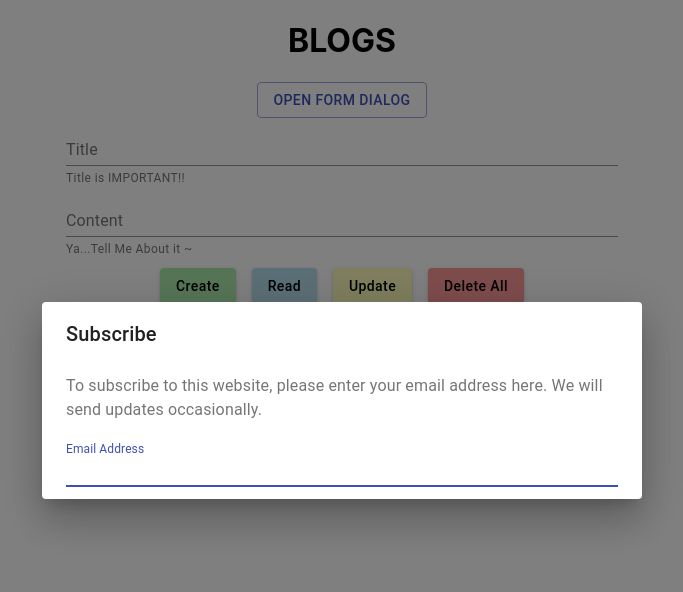
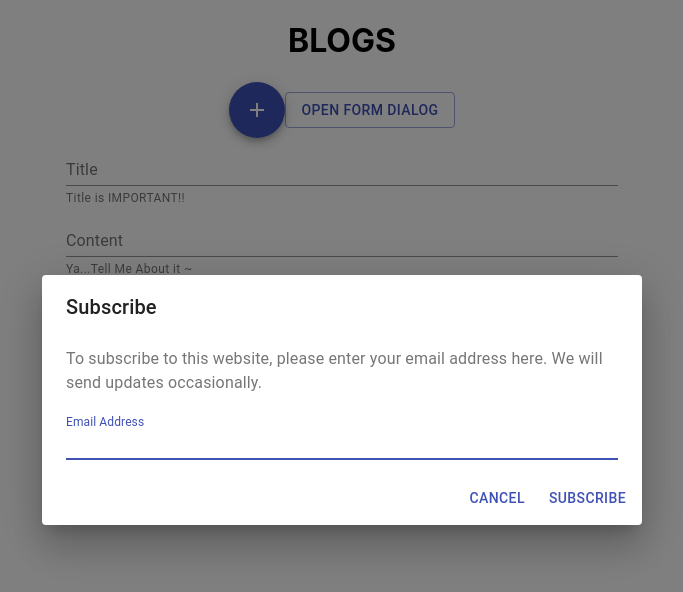
Before and after one commit to StudyAndWorkTogether/blog, a React (Create React App) app: page / in a window 1280 px wide. Both pictures are taken after a click on the button "OPEN FORM DIALOG". Shown: the top 592 px of the page, without its empty margins (298-981 px from the left). Built offline with nearby package versions, Linux system fonts and the light colour scheme.

Commit message:
add FAB, update Form Dialog

```diff
--- a/package.json
+++ b/package.json
@@ -4,6 +4,7 @@
   "private": true,
   "dependencies": {
     "@material-ui/core": "^4.11.4",
+    "@material-ui/icons": "^4.11.2",
     "@testing-library/jest-dom": "^5.11.10",
     "@testing-library/react": "^11.2.6",
     "@testing-library/user-event": "^12.8.3",
--- a/src/App.js
+++ b/src/App.js
@@ -25,6 +25,8 @@ import db, {
  import DialogContentText from '@material-ui/core/DialogContentText';
  import DialogTitle from '@material-ui/core/DialogTitle';
  import TextField from '@material-ui/core/TextField';
+ import Fab from '@material-ui/core/Fab';
+ import AddIcon from '@material-ui/icons/Add';
 // import Paper from '@material-ui/core/Paper';
 // import Grid from '@material-ui/core/Grid';
 
@@ -111,6 +113,9 @@ function App() {
   return (
     <div className="App">
       <h1>BLOGS</h1>
+      <Fab color="primary" aria-label="add">
+        <AddIcon />
+      </Fab>
       <Button variant="outlined" color="primary" onClick={handleClickOpen}>
         Open form dialog
       </Button>
@@ -130,6 +135,14 @@ function App() {
             fullWidth
           />
         </DialogContent>
+        <DialogActions>
+          <Button onClick={handleClose} color="primary">
+            Cancel
+          </Button>
+          <Button onClick={handleClose} color="primary">
+            Subscribe
+          </Button>
+        </DialogActions>
       </Dialog>
       <Container maxWidth="sm">
         <FormControl fullWidth={true}>
```
Also changed, not shown: 1 other file (tests, documents, lock files or other folders).
